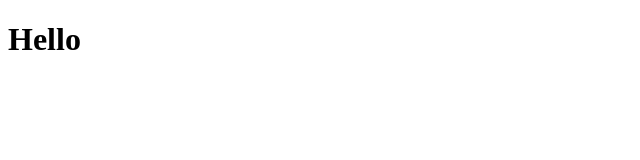
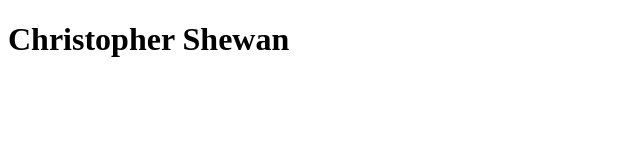
Before and after one commit to Albatrovick/Albatrovick.github.io, a plain HTML site: page index.html in a window 1280 px wide. Shown: the whole page, without its empty margins (0-640 px from the left). Drawn offline with Linux system fonts and the light colour scheme.

Commit message:
Update index.html

```diff
--- a/index.html
+++ b/index.html
@@ -3,7 +3,7 @@
     <title>Github profile</title>
   </head>
   <body>
-    <h1>Hello</h1>
+    <h1>Christopher Shewan</h1>
   </body>
 
 </html>
```
